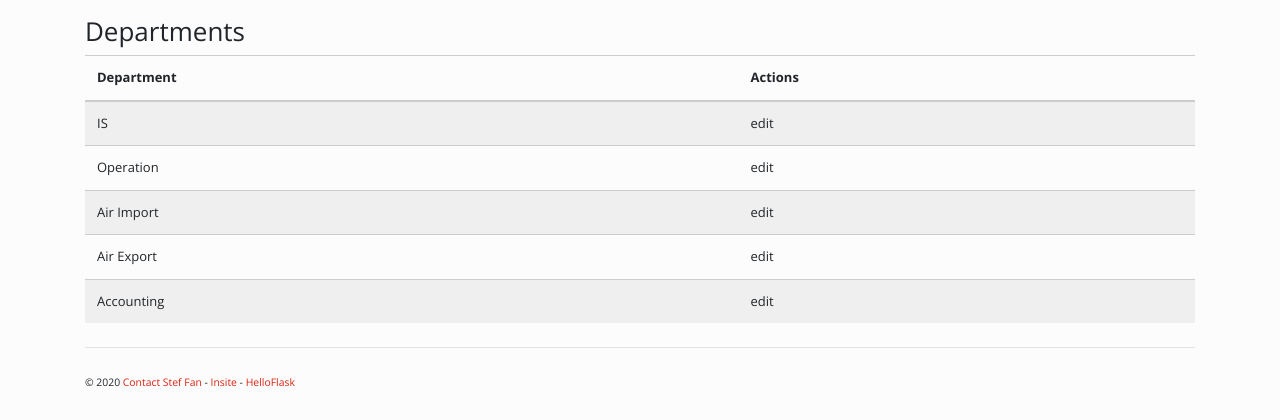
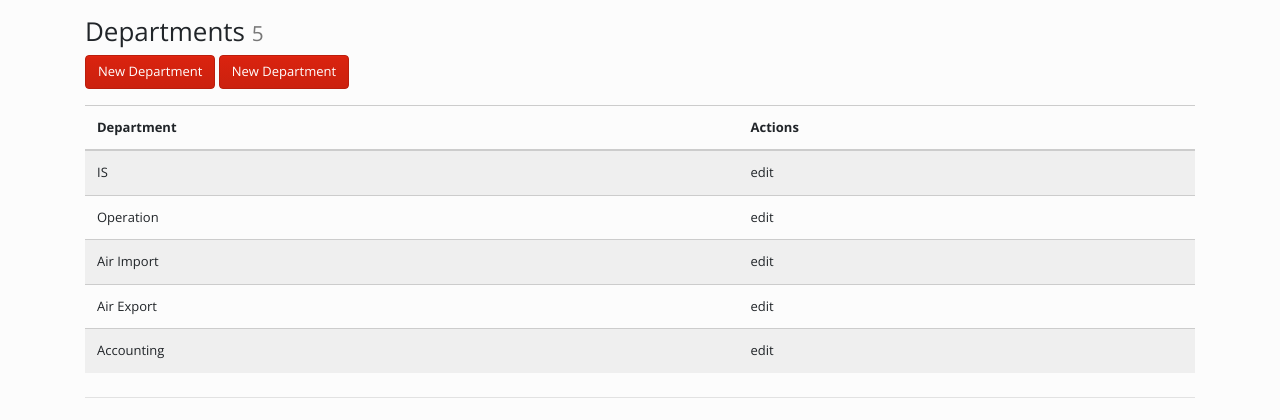
Before and after one commit to astoc-fan/mars, a Flask app: page /admin/manage/department in a window 1280 px wide. Shown: the part 131-551 px from the top of the page. Run offline with Flask 2, Linux system fonts and the light colour scheme; a user stored in the database is signed in; data comes from the database, SQL or seed files in the repository; both versions use the stored data as it was after the commit; some libraries are stand-ins or nearby versions.

Commit message:
department_complete_almost

```diff
--- a/mars/blueprints/admin.py
+++ b/mars/blueprints/admin.py
@@ -1,9 +1,9 @@
-from flask import render_template, flash, Blueprint, request, current_app
-from flask_login import login_required
+from flask import render_template, flash, Blueprint, request, current_app, redirect, url_for
+from flask_login import login_required, current_user
 
 from mars.decorators import admin_required, permission_required
 from mars.extensions import db
-from mars.forms.admin import EditProfileAdminForm
+from mars.forms.admin import EditProfileAdminForm, NewDepartmentForm
 from mars.models import Role, User, Department
 from mars.utils import redirect_back
 
@@ -19,7 +19,7 @@ def index():
     locked_user_count = User.query.filter_by(locked=True).count()
     blocked_user_count = User.query.filter_by(active=False).count()
     return render_template('admin/index.html', user_count=user_count, locked_user_count=locked_user_count,
-                           blocked_user_count=blocked_user_count,department_count=department_count)
+                           blocked_user_count=blocked_user_count, department_count=department_count)
 
 
 @admin_bp.route('/profile/<int:user_id>', methods=['GET', 'POST'])
@@ -133,5 +133,19 @@ def manage_user():
 @login_required
 @permission_required('MODERATE')
 def manage_departments():
+    department_count = Department.query.count()
     departments = Department.query.all()
-    return render_template('admin/manage_department.html', departments=departments)
+    return render_template('admin/manage_department.html', departments=departments, department_count=department_count)
+
+
+@admin_bp.route('/manage/new_department', methods=['GET', 'POST'])
+@login_required
+@permission_required('MODERATE')
+def new_department():
+    form = NewDepartmentForm()
+    if form.validate_on_submit():
+        department = form.department.data
+        new_dept = Department(name=department)
+        db.session.add(new_dept)
+        db.session.commit()
+    return render_template('admin/new_department.html', form=form)
--- a/mars/templates/admin/manage_department.html
+++ b/mars/templates/admin/manage_department.html
@@ -1,5 +1,6 @@
 {% extends 'admin/index.html' %}
 {% from 'bootstrap/pagination.html' import render_pagination %}
+{% from 'bootstrap/form.html' import render_form %}
 
 {% block title %}Manage Department{% endblock %}
 
@@ -12,8 +13,38 @@
     </nav>
     <div class="page-header">
         <h2>Departments
-        <small class="text-muted">{{ departments.total }}</small>
+            <small class="text-muted">{{ department_count }}</small>
         </h2>
+        <!-- Button trigger modal -->
+        <p>
+            <button type="button" class="btn btn-primary" data-toggle="modal" data-target="#newDept">
+                New Department
+            </button>
+            <a class="btn btn-primary" href="{{ url_for('admin.new_department') }}">New Department</a>
+        </p>
+        <!-- Modal -->
+        <div class="modal fade" id="newDept" tabindex="-1" role="dialog" aria-labelledby="newDept"
+             aria-hidden="true">
+            <div class="modal-dialog" role="document">
+                <div class="modal-content">
+                    <div class="modal-header">
+                        <h5 class="modal-title" id="exampleModalLabel">New Department</h5>
+                        <button type="button" class="close" data-dismiss="modal" aria-label="Close">
+                            <span aria-hidden="true">&times;</span>
+                        </button>
+                    </div>
+                    <div class="modal-body">
+                        ....
+{#                        {{ render_form(form) }}#}
+                    </div>
+                    <div class="modal-footer">
+                        <button type="button" class="btn btn-secondary" data-dismiss="modal">Close</button>
+                        <button type="button" class="btn btn-primary">Save changes</button>
+                    </div>
+                </div>
+            </div>
+        </div>
+
         {% if departments %}
             <table class="table table-hover table-striped">
                 <thead>
```
Also changed, not shown: mars/forms/admin.py (+10 -1 lines), mars/templates/admin/new_department.html (added, +20 -0 lines), data-dev.db. Lines whose indentation alone changed are shown as unchanged.
